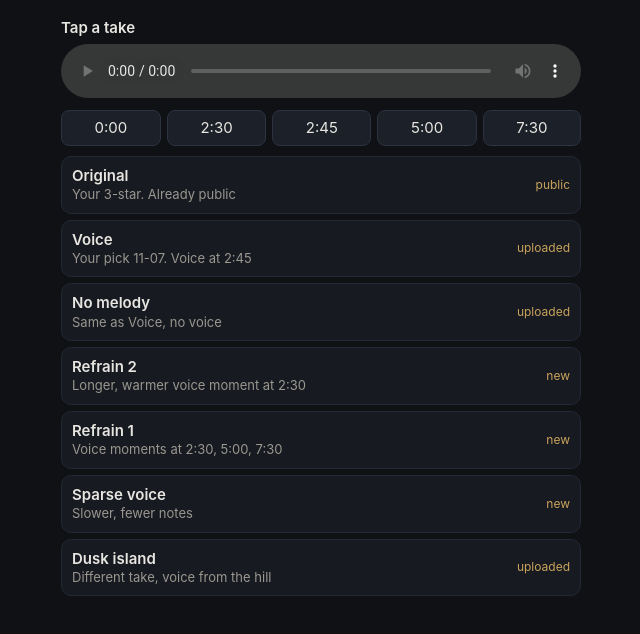
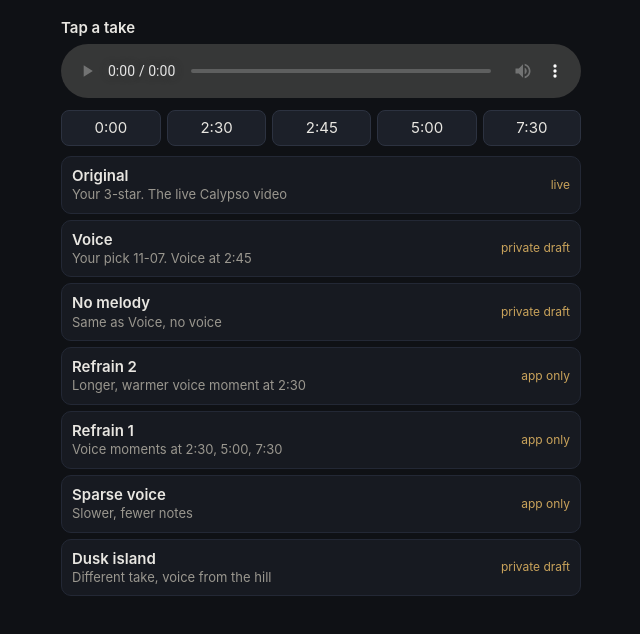
Before and after one commit to colekm297/Ambientizer, a plain HTML site: page web/static/calypso.html in a window 1280 px wide. Shown: the whole page, without its empty margins (319-959 px from the left). Drawn offline with Linux system fonts and the light colour scheme.

Commit message:
Calypso compare: tags say live, private draft or app only

```diff
--- a/web/static/calypso.html
+++ b/web/static/calypso.html
@@ -40,13 +40,13 @@
 <script>
 // Switching takes keeps the playhead, so the same moment can be heard across versions.
 const TAKES = [
-  ["a38b5c83", "Original", "Your 3-star. Already public", "public"],
-  ["5d328afd", "Voice", "Your pick 11-07. Voice at 2:45", "uploaded"],
-  ["12c8abb4", "No melody", "Same as Voice, no voice", "uploaded"],
-  ["211c5955", "Refrain 2", "Longer, warmer voice moment at 2:30", "new"],
-  ["6a64e07c", "Refrain 1", "Voice moments at 2:30, 5:00, 7:30", "new"],
-  ["b76af219", "Sparse voice", "Slower, fewer notes", "new"],
-  ["a5934397", "Dusk island", "Different take, voice from the hill", "uploaded"],
+  ["a38b5c83", "Original", "Your 3-star. The live Calypso video", "live"],
+  ["5d328afd", "Voice", "Your pick 11-07. Voice at 2:45", "private draft"],
+  ["12c8abb4", "No melody", "Same as Voice, no voice", "private draft"],
+  ["211c5955", "Refrain 2", "Longer, warmer voice moment at 2:30", "app only"],
+  ["6a64e07c", "Refrain 1", "Voice moments at 2:30, 5:00, 7:30", "app only"],
+  ["b76af219", "Sparse voice", "Slower, fewer notes", "app only"],
+  ["a5934397", "Dusk island", "Different take, voice from the hill", "private draft"],
 ];
 const a = document.getElementById("a"), list = document.getElementById("list"), now = document.getElementById("now");
 let cur = null;
```
